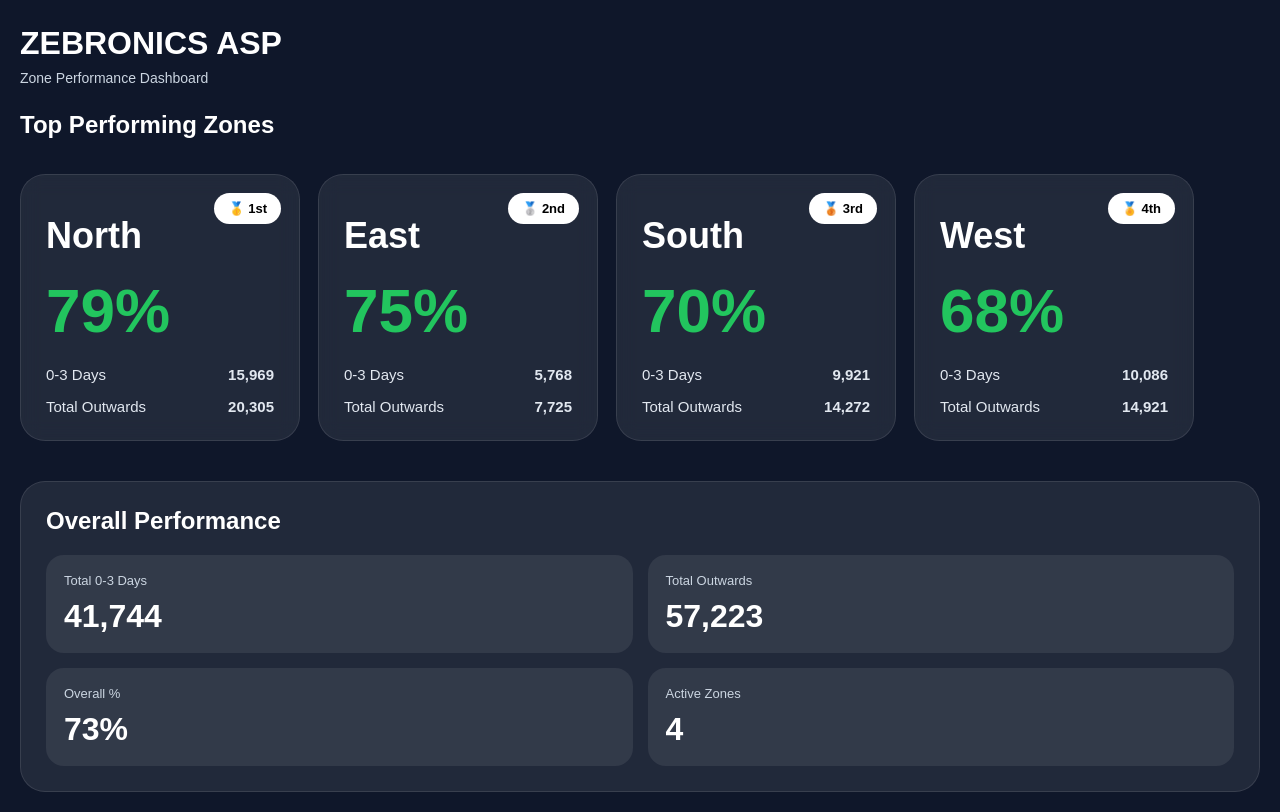
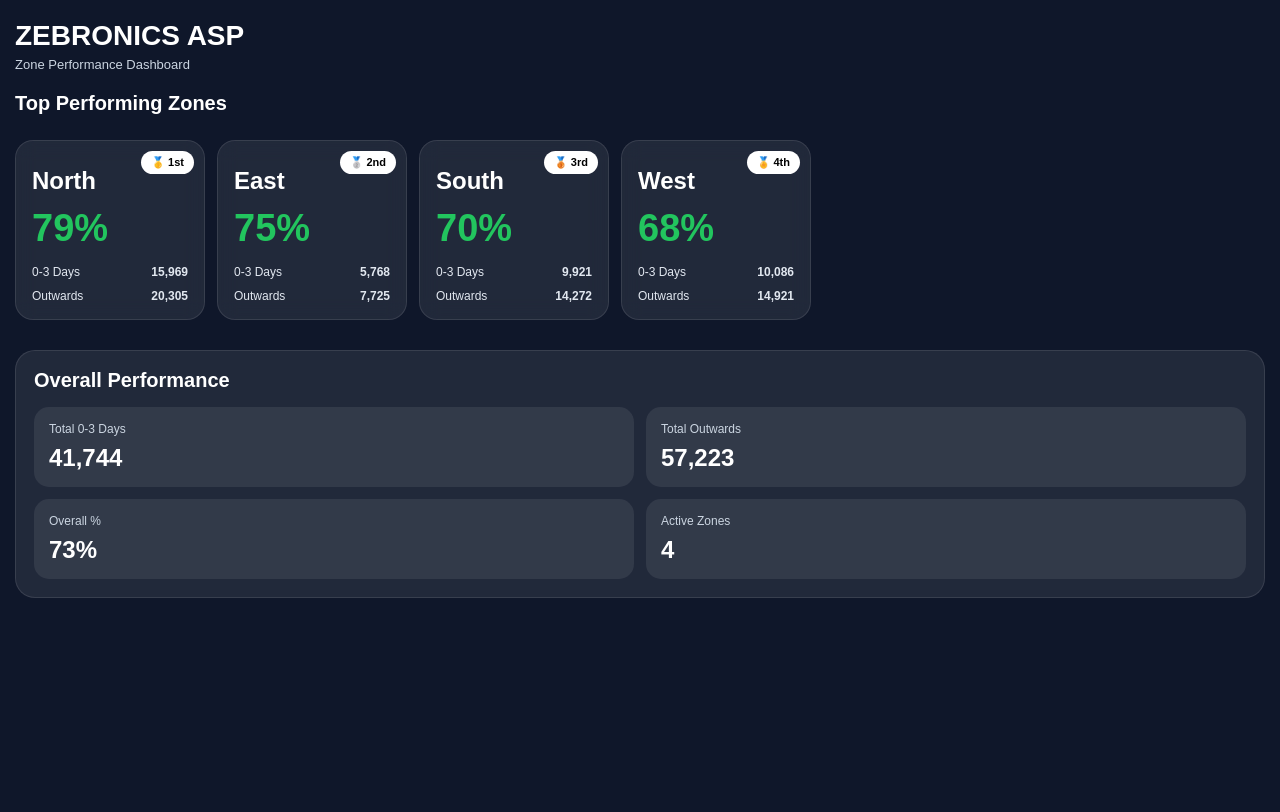
Before and after one commit to sudhakar96536-droid/asp, a Flask app: page / in a window 1280 px wide. After the commit the page ends 598 px from the top, so only its background shows below. Run offline with Flask 3, Linux system fonts and the light colour scheme.

Commit message:
Update index.html

```diff
--- a/templates/index.html
+++ b/templates/index.html
@@ -25,137 +25,140 @@
 /* HEADER */
 
 .header{
-    padding:25px 20px 10px;
+    padding:20px 15px 10px;
 }
 
 .header h1{
-    font-size:32px;
+    font-size:28px;
     font-weight:bold;
 }
 
 .header p{
-    margin-top:8px;
+    margin-top:5px;
     color:#cbd5e1;
-    font-size:14px;
+    font-size:13px;
 }
 
-/* TOP SECTION */
+/* TITLE */
 
 .top-title{
-    padding:15px 20px;
-    font-size:24px;
+    padding:10px 15px;
+    font-size:20px;
     font-weight:bold;
 }
 
-/* CARD CONTAINER */
+/* ZONE CONTAINER */
 
 .zone-container{
     display:flex;
     overflow-x:auto;
-    gap:18px;
-    padding:20px;
+    gap:12px;
+    padding:15px;
 }
 
 .zone-container::-webkit-scrollbar{
     display:none;
 }
 
-/* CARD */
+/* SMALL CARDS */
 
 .zone-card{
-    min-width:280px;
+    min-width:190px;
+    max-width:190px;
     background:rgba(255,255,255,0.08);
     backdrop-filter:blur(10px);
-    border-radius:25px;
-    padding:25px;
+    border-radius:18px;
+    padding:16px;
     position:relative;
     border:1px solid rgba(255,255,255,0.1);
     transition:0.3s;
+    flex-shrink:0;
 }
 
 .zone-card:hover{
-    transform:translateY(-5px);
+    transform:translateY(-4px);
 }
 
 /* RANK */
 
 .rank{
     position:absolute;
-    top:18px;
-    right:18px;
+    top:10px;
+    right:10px;
     background:white;
     color:black;
-    padding:8px 14px;
-    border-radius:50px;
-    font-size:13px;
+    padding:5px 10px;
+    border-radius:30px;
+    font-size:11px;
     font-weight:bold;
 }
 
 /* ZONE */
 
 .zone-name{
-    font-size:36px;
+    font-size:24px;
     font-weight:bold;
-    margin-top:15px;
+    margin-top:10px;
 }
 
 /* PERCENT */
 
 .percent{
-    font-size:62px;
+    font-size:38px;
     font-weight:bold;
-    margin-top:18px;
+    margin-top:12px;
     color:#22c55e;
 }
 
 /* STATS */
 
 .stats{
-    margin-top:20px;
+    margin-top:15px;
 }
 
 .stat-line{
     display:flex;
     justify-content:space-between;
-    margin-top:15px;
+    margin-top:10px;
     color:#e2e8f0;
-    font-size:15px;
+    font-size:12px;
 }
 
 /* SUMMARY */
 
 .summary{
-    margin:20px;
+    margin:15px;
     background:rgba(255,255,255,0.08);
-    border-radius:25px;
-    padding:25px;
+    border-radius:20px;
+    padding:18px;
     border:1px solid rgba(255,255,255,0.1);
 }
 
 .summary h2{
-    margin-bottom:20px;
+    margin-bottom:15px;
+    font-size:20px;
 }
 
 .summary-grid{
     display:grid;
     grid-template-columns:1fr 1fr;
-    gap:15px;
+    gap:12px;
 }
 
 .box{
     background:rgba(255,255,255,0.08);
-    padding:18px;
-    border-radius:18px;
+    padding:15px;
+    border-radius:15px;
 }
 
 .box-title{
     color:#cbd5e1;
-    font-size:13px;
+    font-size:12px;
 }
 
 .box-value{
-    margin-top:10px;
-    font-size:32px;
+    margin-top:8px;
+    font-size:24px;
     font-weight:bold;
 }
 
@@ -164,19 +167,20 @@
 @media(max-width:600px){
 
     .zone-card{
-        min-width:240px;
+        min-width:160px;
+        max-width:160px;
     }
 
     .zone-name{
+        font-size:20px;
+    }
+
+    .percent{
         font-size:30px;
     }
 
-    .percent{
-        font-size:48px;
-    }
-
     .box-value{
-        font-size:24px;
+        font-size:22px;
     }
 
 }
@@ -186,6 +190,8 @@
 </head>
 
 <body>
+
+<!-- HEADER -->
 
 <div class="header">
 
@@ -197,15 +203,21 @@
 
 </div>
 
+<!-- TITLE -->
+
 <div class="top-title">
 
     Top Performing Zones
 
 </div>
 
+<!-- ZONES -->
+
 <div class="zone-container" id="zoneContainer">
 
 </div>
+
+<!-- SUMMARY -->
 
 <div class="summary">
 
@@ -285,7 +297,7 @@
     const container =
     document.getElementById("zoneContainer");
 
-    /* SORT ZONES */
+    /* SORT */
 
     const zones = Object.entries(data)
 
@@ -301,7 +313,7 @@
 
     );
 
-    /* CREATE CARDS */
+    /* CARDS */
 
     zones.forEach((zone,index)=>{
 
@@ -339,7 +351,7 @@
 
                 <div class="stat-line">
 
-                    <span>Total Outwards</span>
+                    <span>Outwards</span>
 
                     <b>
                     ${details.Sum_of_Total_Outwards.toLocaleString()}
```
